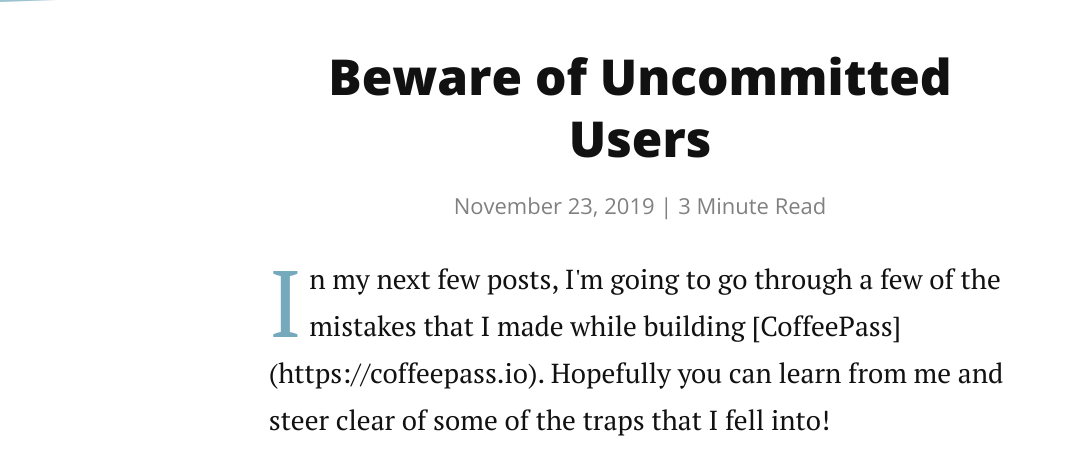
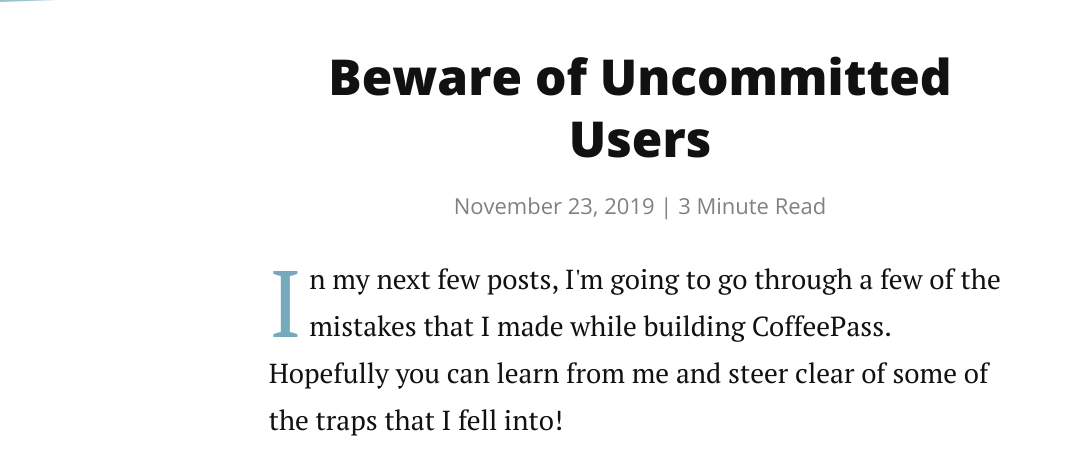
Before and after one commit to normdoow/blog, a Jekyll site: the page built from _posts/2019-23-11-beware-of-uncommitted-users.markdown, in a window 1280 px wide and 900 px high, scrolled down 316 px, cut to the strip 0-451 px from the top of the window. Shown: the whole strip, without its empty margins (0-1066 px from the left). Built offline with Jekyll 4.4.1, drawn with Linux system fonts in a browser that asks for light colours; nearby versions of some CDN libraries; comment, search, counter and statistics services are not loaded; some of the changed lines change nothing that is shown.

Commit message:
fixed link in blocks

```diff
--- a/_posts/2019-23-11-beware-of-uncommitted-users.markdown
+++ b/_posts/2019-23-11-beware-of-uncommitted-users.markdown
@@ -5,7 +5,7 @@ date:   2019-11-23
 description: Beware of users that are not committed to what you are building. This happened a few times to me. When you have a new business idea, you are really motivated to sell your business and get your first customers. The big problem is that you might take customers at any cost.
 ---
 
-<p class="intro"><span class="dropcap">I</span>n my next few posts, I'm going to go through a few of the mistakes that I made while building [CoffeePass](https://coffeepass.io). Hopefully you can learn from me and steer clear of some of the traps that I fell into!</p>
+<p class="intro"><span class="dropcap">I</span>n my next few posts, I'm going to go through a few of the mistakes that I made while building CoffeePass. Hopefully you can learn from me and steer clear of some of the traps that I fell into!</p>
 
 
 <center><img src="https://media.giphy.com/media/cCbh9aPZGQebuOsxjN/giphy.gif" /></center>
```
